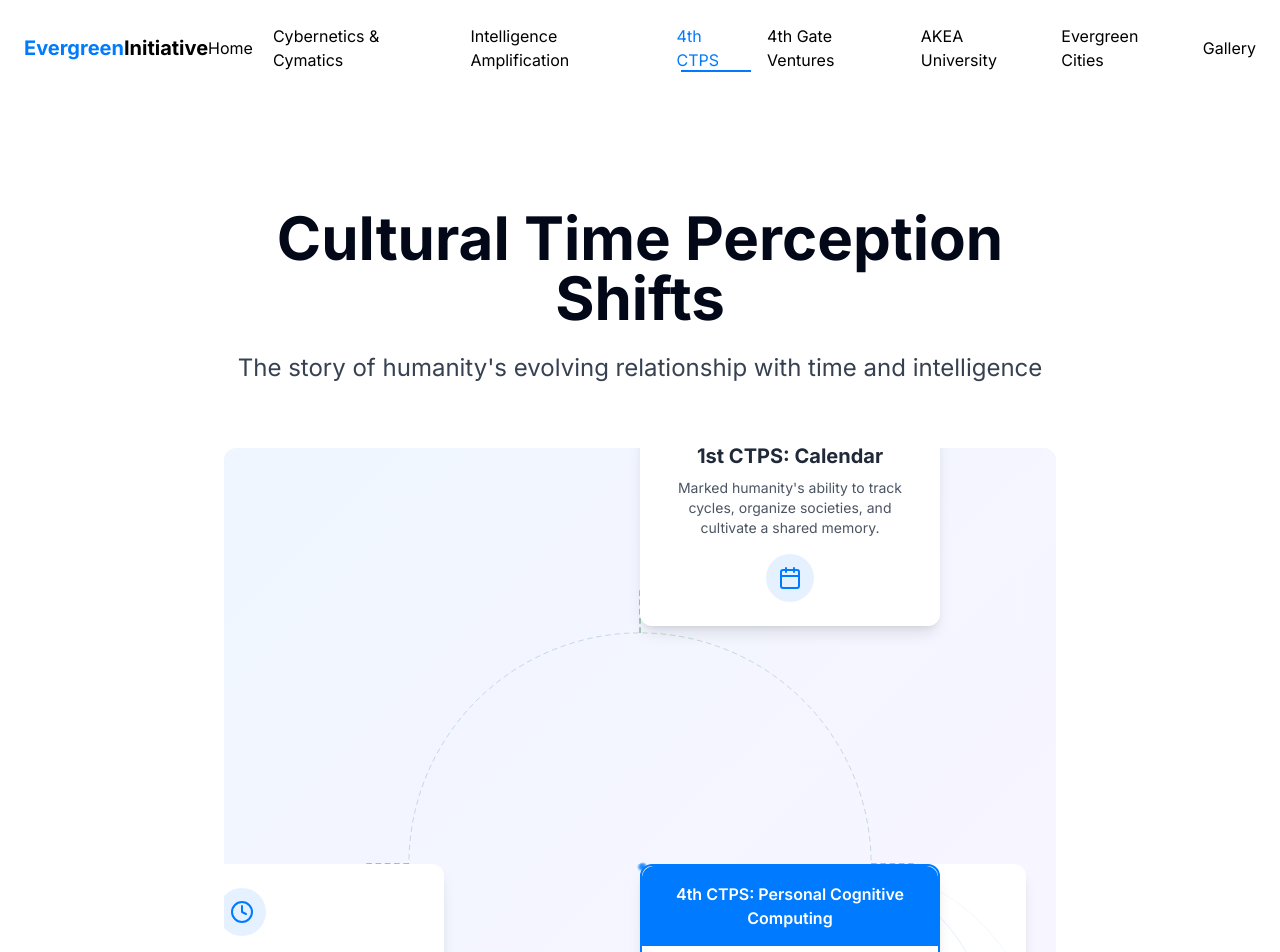
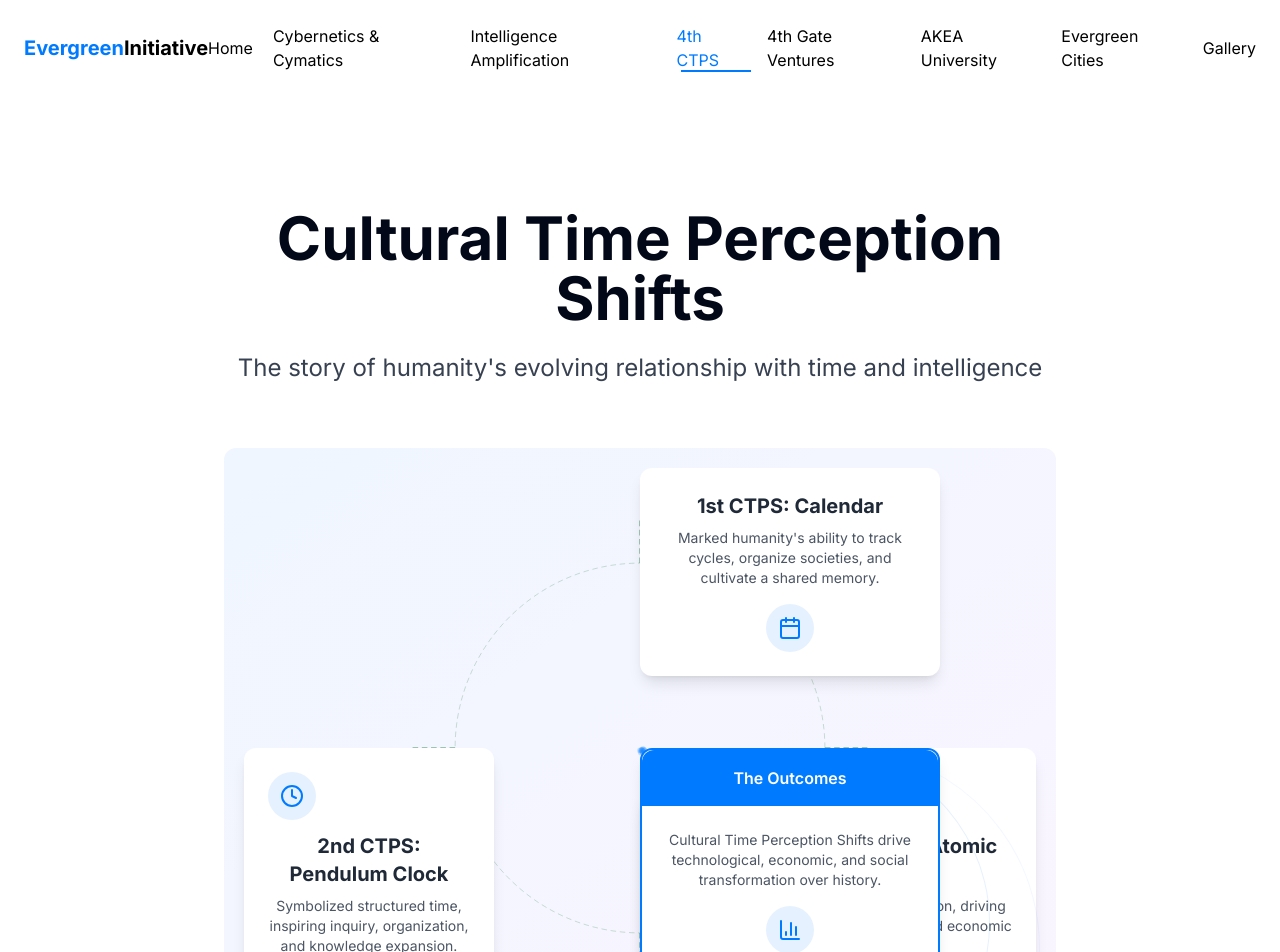
Before and after one commit to Johntech-dev/evergreen-ascension-web, a React (Vite) app: page /ctps in a window 1280 px wide. Shown: the top 952 px of the page. Built offline with nearby package versions, Linux system fonts and the light colour scheme.

Commit message:
Fix: Improve CTPS diagram card layout
Adjust card positions and styling in the CTPS diagram for better visual presentation.

```diff
--- a/src/components/CTPSInteractiveDiagram.tsx
+++ b/src/components/CTPSInteractiveDiagram.tsx
@@ -21,29 +21,27 @@ export default function CTPSInteractiveDiagram() {
     <div className="w-full py-4">
       <div className="mx-auto">
         <div
-          className="relative w-full aspect-[1/1] mx-auto flex items-center justify-center bg-gradient-to-br from-blue-50 to-purple-50 overflow-hidden mb-8 rounded-xl"
-          style={{maxWidth: 900}}
+          className="relative w-full aspect-[16/9] mx-auto flex items-center justify-center bg-gradient-to-br from-blue-50 to-purple-50 overflow-hidden mb-8 rounded-xl"
+          style={{maxWidth: 900, height: "600px"}}
         >
           {/* Connection lines */}
           <svg
             className="absolute inset-0 w-full h-full"
-            viewBox="0 0 900 900"
+            viewBox="0 0 900 600"
             fill="none"
             xmlns="http://www.w3.org/2000/svg"
           >
             {/* Outer circle */}
-            <circle cx="450" cy="450" r="250" stroke="rgba(71, 145, 97, 0.3)" strokeWidth="1" strokeDasharray="6 4" fill="none" />
+            <circle cx="450" cy="300" r="200" stroke="rgba(71, 145, 97, 0.3)" strokeWidth="1" strokeDasharray="6 4" fill="none" />
 
-            {/* Vertical connection lines */}
-            <line x1="450" y1="200" x2="450" y2="150" stroke="rgba(71, 145, 97, 0.5)" strokeWidth="2" strokeDasharray="6 4" />
-            <line x1="450" y1="700" x2="450" y2="750" stroke="rgba(71, 145, 97, 0.5)" strokeWidth="2" strokeDasharray="6 4" />
-
-            {/* Horizontal connection lines */}
-            <line x1="200" y1="450" x2="150" y2="450" stroke="rgba(71, 145, 97, 0.5)" strokeWidth="2" strokeDasharray="6 4" />
-            <line x1="700" y1="450" x2="750" y2="450" stroke="rgba(71, 145, 97, 0.5)" strokeWidth="2" strokeDasharray="6 4" />
+            {/* Connection lines */}
+            <line x1="450" y1="100" x2="450" y2="50" stroke="rgba(71, 145, 97, 0.5)" strokeWidth="2" strokeDasharray="6 4" />
+            <line x1="450" y1="500" x2="450" y2="550" stroke="rgba(71, 145, 97, 0.5)" strokeWidth="2" strokeDasharray="6 4" />
+            <line x1="250" y1="300" x2="200" y2="300" stroke="rgba(71, 145, 97, 0.5)" strokeWidth="2" strokeDasharray="6 4" />
+            <line x1="650" y1="300" x2="700" y2="300" stroke="rgba(71, 145, 97, 0.5)" strokeWidth="2" strokeDasharray="6 4" />
           </svg>
 
-          {/* Central hub - 4th CTPS */}
+          {/* Central hub - The Outcomes */}
           <motion.div
             className="absolute left-1/2 top-1/2 -translate-x-1/2 -translate-y-1/2 w-[300px] bg-white rounded-xl shadow-lg z-10 overflow-hidden border-2 border-everblue"
             initial={{ scale: 0.9, opacity: 0 }}
@@ -51,15 +49,15 @@ export default function CTPSInteractiveDiagram() {
             transition={{ duration: 0.5, delay: 0.2 }}
           >
             <div className="p-4 bg-everblue rounded-t-xl">
-              <h3 className="text-center font-semibold text-white">4th CTPS: Personal Cognitive Computing</h3>
+              <h3 className="text-center font-semibold text-white">The Outcomes</h3>
             </div>
             <div className="p-6">
               <p className="text-sm text-gray-600 mb-4">
-                Supports adaptive, IA-enabled time perception, fostering individual mastery and ecological alignment.
+                Cultural Time Perception Shifts drive technological, economic, and social transformation over history.
               </p>
               <div className="flex justify-center mt-2">
                 <div className="w-12 h-12 rounded-full bg-everblue/10 flex items-center justify-center text-everblue">
-                  <Brain size={24} />
+                  <BarChart3 size={24} />
                 </div>
               </div>
             </div>
@@ -67,7 +65,7 @@ export default function CTPSInteractiveDiagram() {
 
           {/* Top card - 1st CTPS */}
           <motion.div
-            className="absolute top-[-30px] left-1/2 -translate-x-1/2 w-[300px] bg-white rounded-xl shadow-lg"
+            className="absolute top-[20px] left-1/2 -translate-x-1/2 w-[300px] bg-white rounded-xl shadow-lg"
             initial={{ y: -20, opacity: 0 }}
             animate={{ y: 0, opacity: 1 }}
             transition={{ duration: 0.5, delay: 0.4 }}
@@ -86,22 +84,22 @@ export default function CTPSInteractiveDiagram() {
             </div>
           </motion.div>
 
-          {/* Bottom card - 5th CTPS */}
+          {/* Bottom card - 4th CTPS */}
           <motion.div
-            className="absolute bottom-[-25px] left-1/2 -translate-x-1/2 w-[300px] bg-white rounded-xl shadow-lg"
+            className="absolute bottom-[20px] left-1/2 -translate-x-1/2 w-[300px] bg-white rounded-xl shadow-lg"
             initial={{ y: 20, opacity: 0 }}
             animate={{ y: 0, opacity: 1 }}
             transition={{ duration: 0.5, delay: 0.6 }}
             whileHover={{ y: 5, boxShadow: "0 20px 25px -5px rgba(0, 0, 0, 0.1), 0 10px 10px -5px rgba(0, 0, 0, 0.04)" }}
           >
             <div className="p-6">
-              <h2 className="text-xl font-bold text-gray-800 mb-2">The Outcomes</h2>
+              <h2 className="text-xl font-bold text-gray-800 mb-2">4th CTPS: Personal Cognitive Computing</h2>
               <p className="text-sm text-gray-600 mb-4">
-                Cultural Time Perception Shifts drive technological, economic, and social transformation over history.
+                Supports adaptive, IA-enabled time perception, fostering individual mastery and ecological alignment.
               </p>
               <div className="flex justify-center mt-2">
                 <div className="w-12 h-12 rounded-full bg-everblue/10 flex items-center justify-center text-everblue">
-                  <BarChart3 size={24} />
+                  <Brain size={24} />
                 </div>
               </div>
             </div>
@@ -109,7 +107,7 @@ export default function CTPSInteractiveDiagram() {
 
           {/* Left card - 2nd CTPS */}
           <motion.div
-            className="absolute top-1/2 left-[-30px] -translate-y-1/2 w-[250px] bg-white rounded-xl shadow-lg"
+            className="absolute top-1/2 left-[20px] -translate-y-1/2 w-[250px] bg-white rounded-xl shadow-lg"
             initial={{ x: -20, opacity: 0 }}
             animate={{ x: 0, opacity: 1 }}
             transition={{ duration: 0.5, delay: 0.8 }}
@@ -126,7 +124,7 @@ export default function CTPSInteractiveDiagram() {
 
           {/* Right card - 3rd CTPS */}
           <motion.div
-            className="absolute top-1/2 right-[30px] -translate-y-1/2 w-[250px] bg-white rounded-xl shadow-lg"
+            className="absolute top-1/2 right-[20px] -translate-y-1/2 w-[250px] bg-white rounded-xl shadow-lg"
             initial={{ x: 20, opacity: 0 }}
             animate={{ x: 0, opacity: 1 }}
             transition={{ duration: 0.5, delay: 1 }}
@@ -145,7 +143,7 @@ export default function CTPSInteractiveDiagram() {
           {isAnimating && (
             <>
               <motion.div
-                className="absolute top-[175px] left-1/2 -translate-x-1/2 w-3 h-3 rounded-full bg-everblue"
+                className="absolute top-[125px] left-1/2 -translate-x-1/2 w-3 h-3 rounded-full bg-everblue"
                 animate={{
                   y: [0, -25, 0],
                   opacity: [0, 1, 0],
@@ -153,7 +151,7 @@ export default function CTPSInteractiveDiagram() {
                 transition={{ duration: 2, ease: "easeInOut" }}
               />
               <motion.div
-                className="absolute bottom-[175px] left-1/2 -translate-x-1/2 w-3 h-3 rounded-full bg-everblue"
+                className="absolute bottom-[125px] left-1/2 -translate-x-1/2 w-3 h-3 rounded-full bg-everblue"
                 animate={{
                   y: [0, 25, 0],
                   opacity: [0, 1, 0],
```
